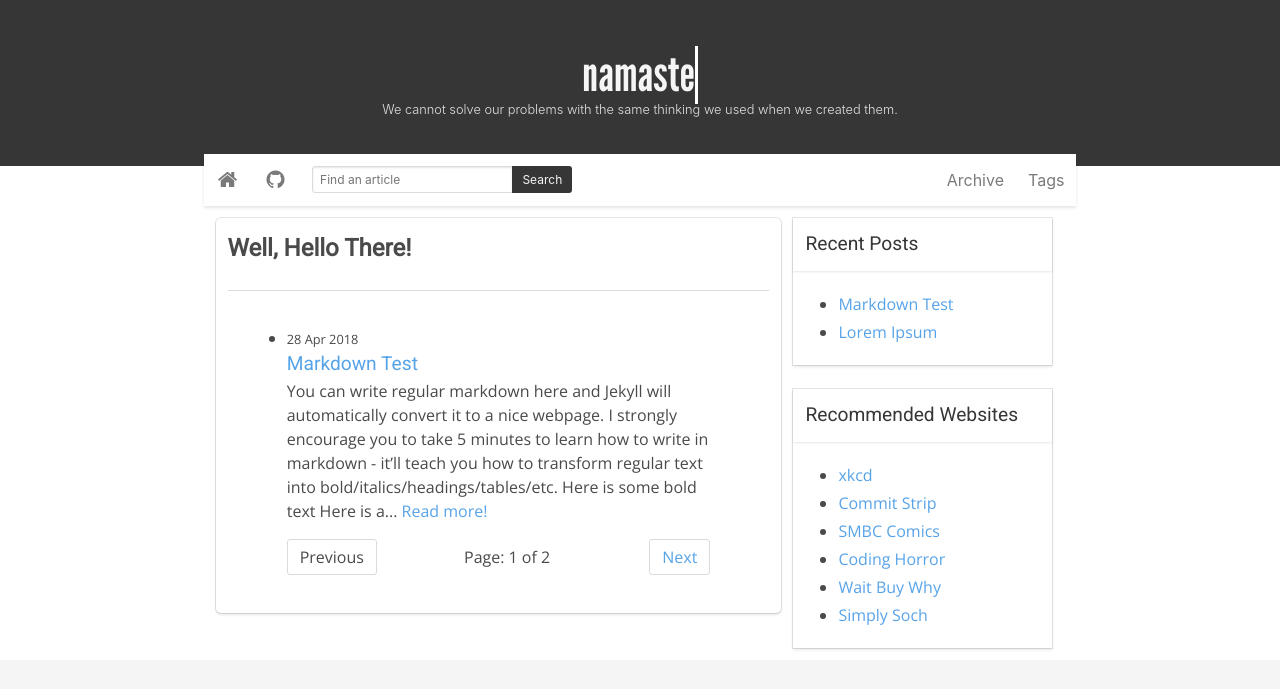
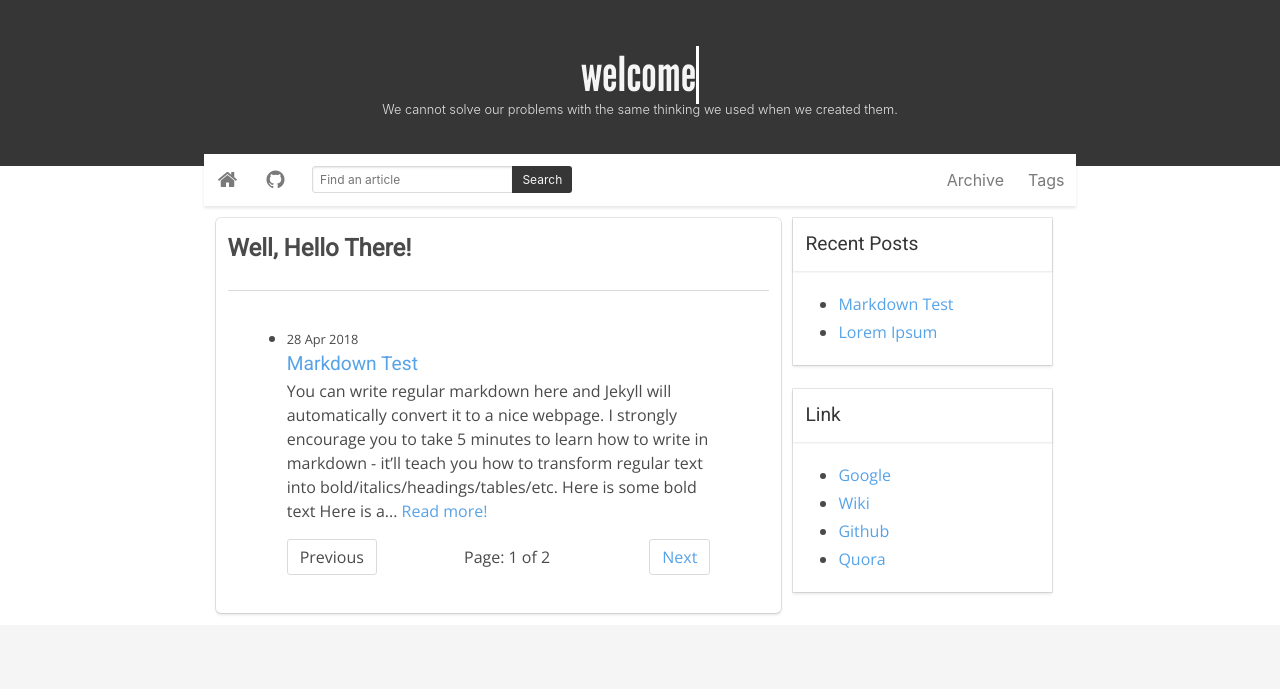
Before and after one commit to Catofann/Catofann, a Jekyll site: the page built from index.html, in a window 1280 px wide. Shown: the top 689 px of the page. Built offline with Jekyll 4.4.1, drawn with Linux system fonts in a browser that asks for light colours; the list of posts is cut into pages by our own code; comment, search, counter and statistics services are not loaded.

Commit message:
Update default.html

```diff
--- a/_layouts/default.html
+++ b/_layouts/default.html
@@ -9,8 +9,7 @@
   <div class="hero-body">
     <div class="container">
         <h1 class="title">
-          <span class="typewrite" data-period="2000" data-type='[ "hello", "namaste", "assalam o alaikum",
-          "sat srī akāl", "khammaghani", "hola", "bonjour", "nomoskaar", "guten tag", "kumusta", "salut", "nômoshkar"]'>
+          <span class="typewrite" data-period="2000" data-type='[ "hello", "welcome"]'>
             <span class="wrap"></span>
           </span>
         </h1>
@@ -119,29 +118,23 @@
             <div class="card">
               <header class="card-header">
                 <p class="card-header-title nice-title">
-                  Recommended Websites
+                  Link
                 </p>
               </header>
               <div class="card-content">
                 <div class="content nice-text">
                   <ul>
                     <li>
-                      <a href="https://xkcd.com">xkcd</a>
+                      <a href="https://www.google.com/">Google</a>
                     </li>
                     <li>
-                      <a href="http://commitstrip.com">Commit Strip</a>
+                      <a href="https://www.wikipedia.org/">Wiki</a>
                     </li>
                     <li>
-                      <a href="http://www.smbc-comics.com">SMBC Comics</a>
+                      <a href="https://github.com/">Github</a>
                     </li>
                     <li>
-                      <a href="https://blog.codinghorror.com">Coding Horror</a>
-                    </li>
-                    <li>
-                      <a href="http://waitbutwhy.com">Wait Buy Why</a>
-                    </li>
-                    <li>
-                      <a href="https://simplysoch.wordpress.com/">Simply Soch</a>
+                      <a href="https://www.quora.com/">Quora</a>
                     </li>
                   </ul>
                 </div>
@@ -161,25 +154,7 @@
 <footer class="footer">
   <div class="container">
     <div class="content has-text-centered">
-        <!--
-      <p>
-        Some rights reserved.
-      </p>
-      <p>
-        Made with <i class="fa fa-heart"></i> and <a href="https://github.com/jgthms/bulma">Bulma</a>, <a href="https://jekyllrb.com/">Jekyll</a>. Hosted on <a href="https://github.com/">Github</a>
-      </p>
-      <p>
-        <a class="icon" href="https://github.com/abhn">
-          <i class="fa fa-github" title="Github"></i>
-        </a>
-        <a class="icon" href="https://in.linkedin.com/in/AbhishekNagekar">
-          <i class="fa fa-linkedin" title="Linkedin"></i>
-        </a>
-        <a class="icon" href="mailto:abhishek@nagekar.com">
-          <i class="fa fa-envelope" title="Email"></i>
-        </a>
-      </p>
-            -->
+
     </div>
   </div>
 </footer>
```
